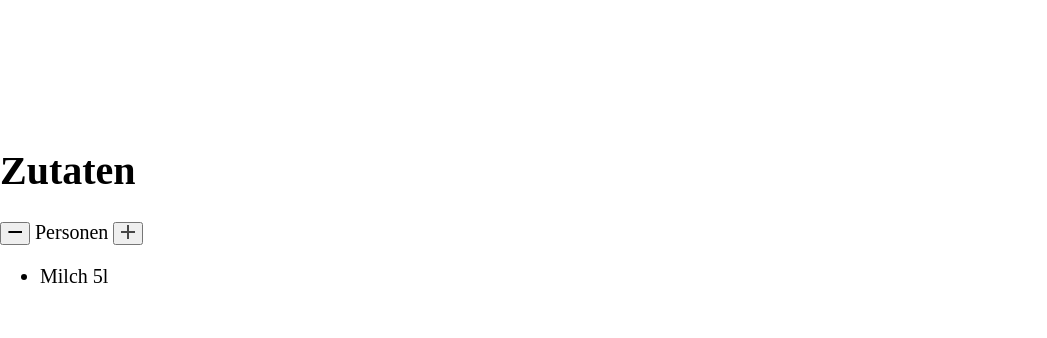
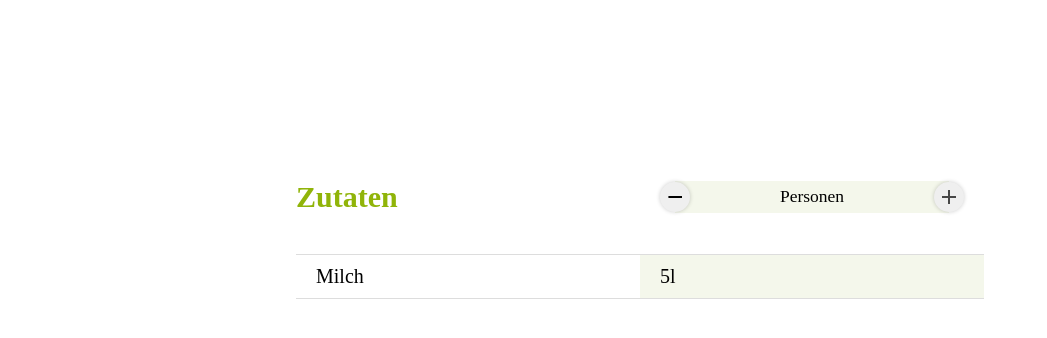
Before and after one commit to j-toscani/recipe-calculator, a website with bundled scripts: page index.html in a window 1280 px wide. Shown: the whole page, without its empty margins (0-1047 px from the left). Built offline with nearby package versions, Linux system fonts and the light colour scheme.

Commit message:
add styling

```diff
--- a/style.css
+++ b/style.css
@@ -2,6 +2,11 @@
 *::before,
 *::after {
   box-sizing: inherit;
+}
+
+:root {
+  --color-primary: #90b409;
+  --color-secondary: #f4f7eb;
 }
 
 html {
@@ -18,3 +23,99 @@ body {
   grid-template-columns: 1fr;
   grid-template-rows: 15vh 1fr 20vh;
 }
+
+main {
+  display: flex;
+  justify-content: center;
+}
+
+/* CALCULATOR */
+.calc-header {
+  display: flex;
+  margin-bottom: 1rem;
+}
+
+.calc-wrapper {
+  width: 100%;
+  max-width: 768px;
+  min-width: 300px;
+
+  margin: 0 auto;
+  padding: 2rem;
+}
+
+h1 {
+  font-size: 1.5rem;
+  flex-basis: 50%;
+  color: var(--color-primary);
+}
+
+.persons-display {
+  text-align: center;
+  position: relative;
+
+  line-height: 1;
+
+  font-size: 0.875rem;
+  padding: 0.375rem 0;
+}
+
+.persons-display::before {
+  content: "";
+  display: block;
+  height: 100%;
+  width: calc(100% + 1.5rem);
+  position: absolute;
+
+  top: 0;
+  left: -0.75rem;
+  z-index: -1;
+  background-color: var(--color-secondary);
+}
+
+.calc-changer {
+  flex-basis: 50%;
+  display: grid;
+
+  grid-template-columns: auto 1fr auto;
+  align-items: center;
+
+  padding: 0 1rem;
+}
+
+.btn {
+  border-radius: 50%;
+  height: 1.5rem;
+  width: 1.5rem;
+
+  border: none;
+  box-shadow: 0px 0px 4px rgba(0, 0, 0, 0.2);
+  display: flex;
+  justify-content: center;
+  align-items: center;
+}
+
+.calc-ingredients-list {
+  padding: 0;
+  list-style: none;
+}
+
+.calc-ingredients-list-item:first-of-type {
+  border-top: 1px solid #ddd;
+}
+.calc-ingredients-list-item {
+  border-bottom: 1px solid #ddd;
+
+  display: flex;
+}
+
+.ingredient,
+.ammount-display {
+  padding: 0.5rem 1rem;
+  display: inline-block;
+  flex-basis: 50%;
+}
+
+.ammount-display {
+  background-color: var(--color-secondary);
+}
```
